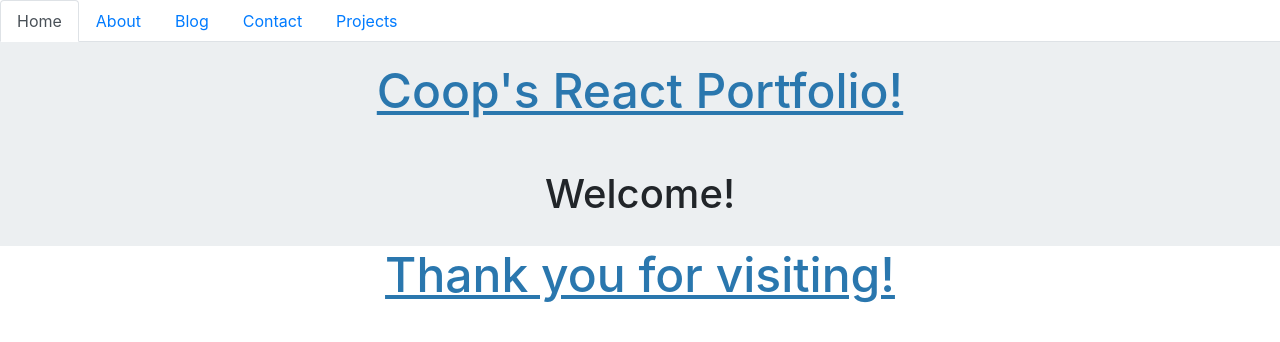
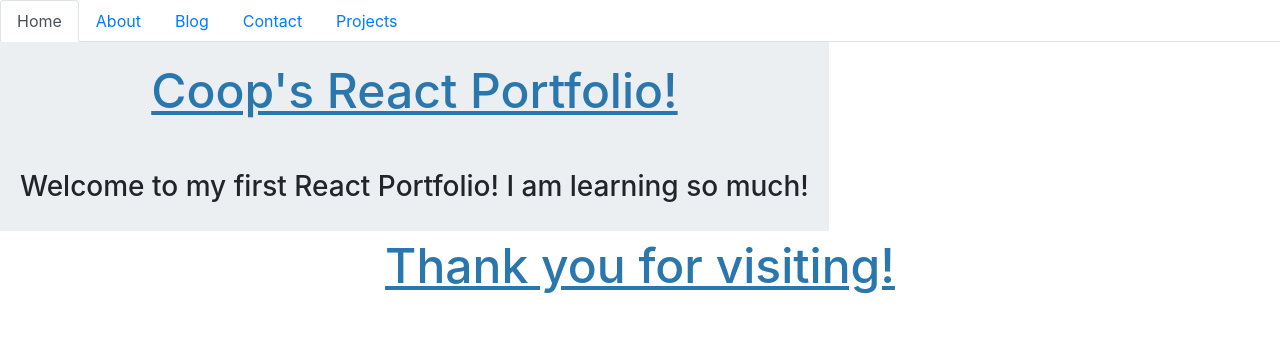
Before and after one commit to codelucid/React-Portfolio, a React (Create React App) app: page /about in a window 1280 px wide. Shown: the top 342 px of the page. Built offline with nearby package versions, Linux system fonts and the light colour scheme.

Commit message:
update to readme and creation of googlebooks info for card

```diff
--- a/src/Components/Wrapper/style.css
+++ b/src/Components/Wrapper/style.css
@@ -2,7 +2,7 @@
   padding-top: 50px;
   background: #ECEFF1;
   height: 100%;
-  display: flex;
+  display: inline-block;
   flex-flow: row wrap;
   padding: 20px;
   justify-content: space-around;
--- a/src/pages/Home.js
+++ b/src/pages/Home.js
@@ -3,7 +3,7 @@
 function Home() {
   return (
     <div>
-      <h1 className="text-center">Welcome!</h1>
+      <h3 className="text-center">Welcome to my first React Portfolio! I am learning so much!</h3>
 
     </div>
   );
--- a/src/projects.json
+++ b/src/projects.json
@@ -39,6 +39,13 @@
       "name": "TourZing",
       "image": "/images/tourzing.png",
       "linkDeployed": "https://degrassi-syrup-05027.herokuapp.com/",
-      "linkGithub": "https://github.com/rureed/Project2"
+      "linkGithub": "https://github.com/codelucid/TourZing"
+    },
+    {
+      "id": 7,
+      "name": "Google Books",
+      "image": "/images/googlebooks.png",
+      "linkDeployed": "https://googlebooks-for-all.herokuapp.com/",
+      "linkGithub": "https://github.com/codelucid/GoogleBooks"
     }
 ]
```
Also changed, not shown: public/images/googlebooks.png (added), 1 other file (tests, documents, lock files or other folders).
